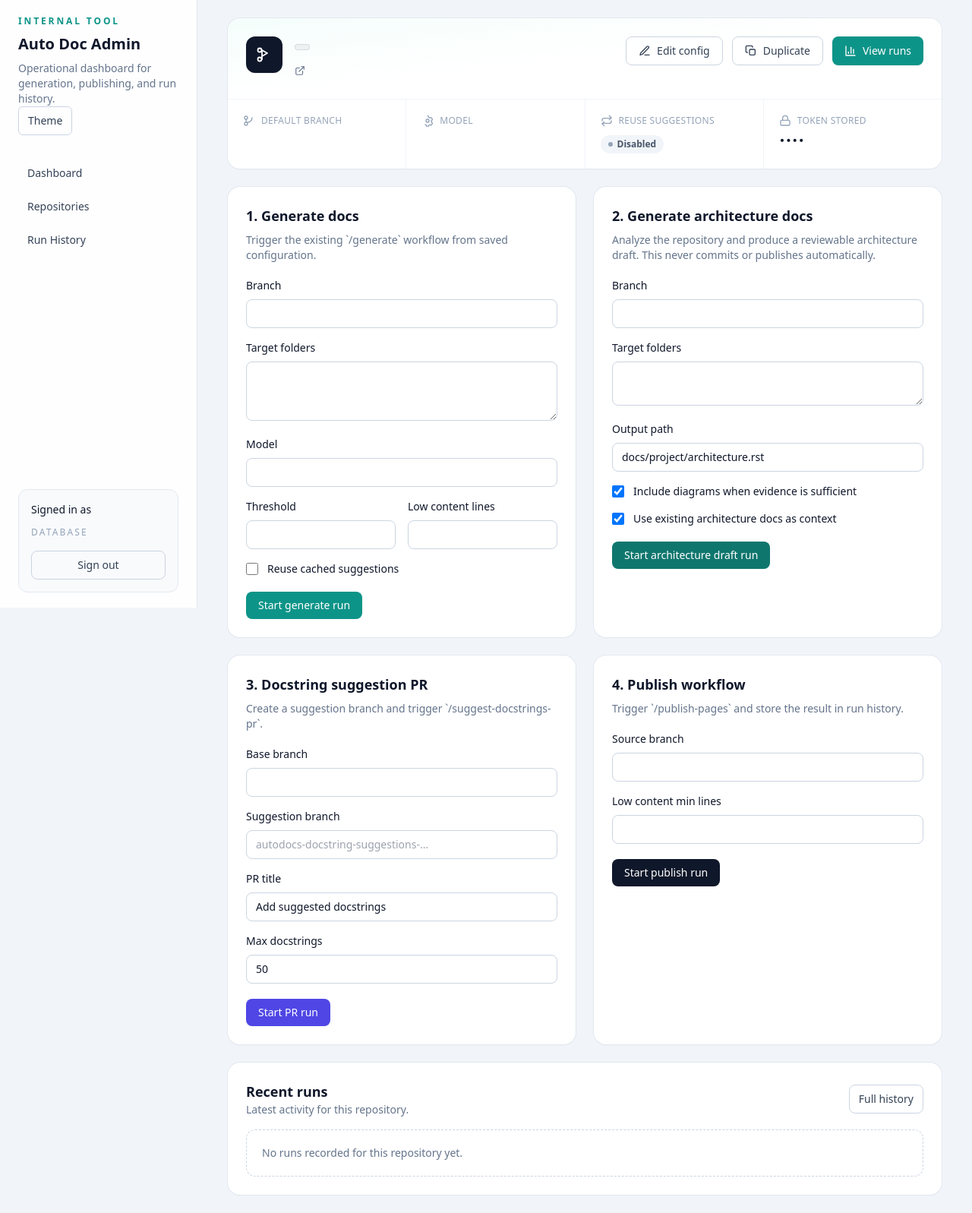
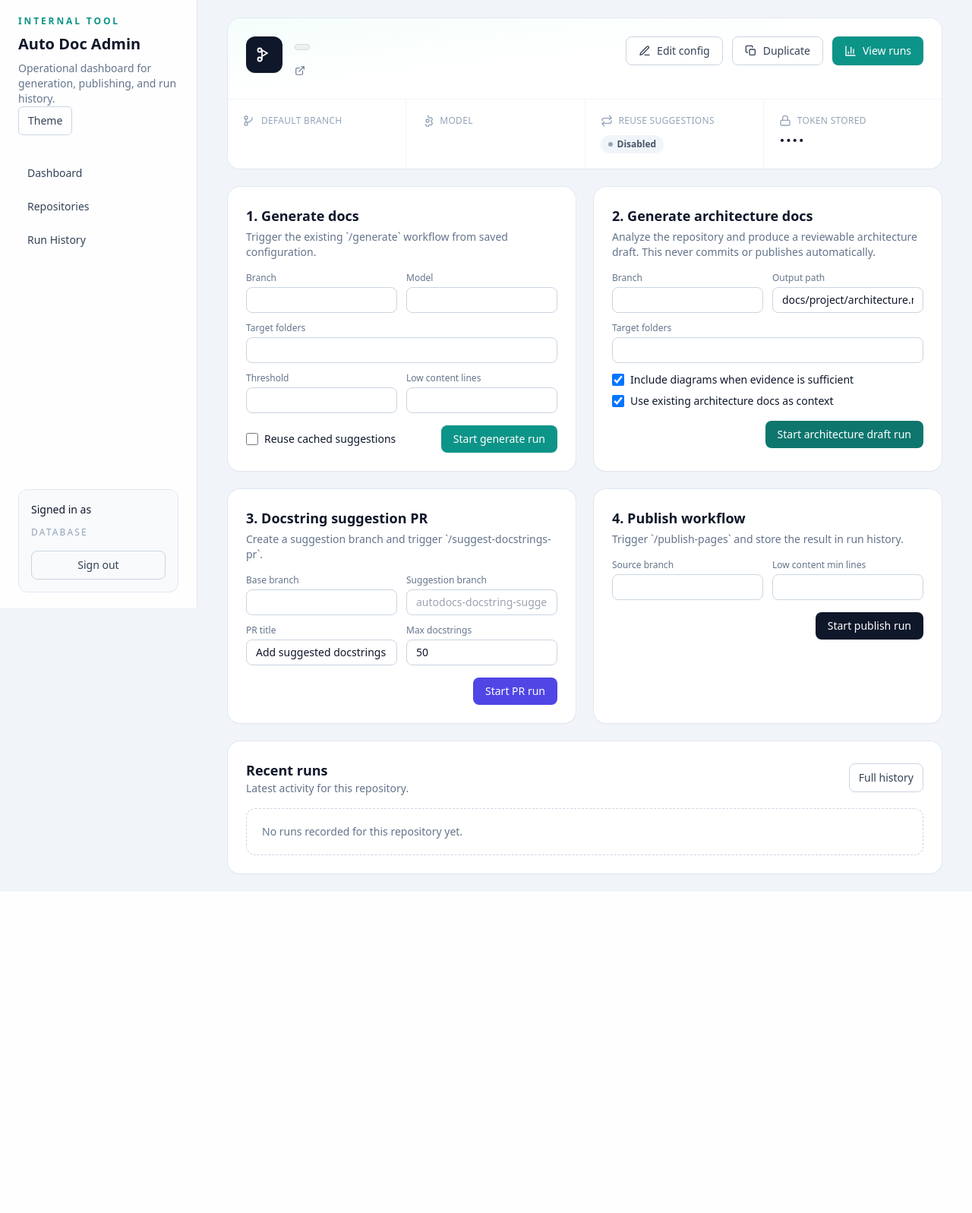
Before and after one commit to Digital-Metabolic-Twin-Centre/autodoc, a FastAPI app: template src/templates/admin/repositories/detail.html in a window 1280 px wide. Shown: the whole page at 76% size. After the commit the page ends 1174 px from the top, so only its background shows below. Run offline with FastAPI, Linux system fonts and the light colour scheme; the template is opened without the code that fills it, so the values that code supplies are empty; some libraries are stand-ins or nearby versions.

Commit message:
chore: redesign of repositories page card section

```diff
--- a/src/templates/admin/repositories/detail.html
+++ b/src/templates/admin/repositories/detail.html
@@ -143,134 +143,150 @@
       class="rounded-2xl bg-white p-6 shadow-sm ring-1 ring-slate-200 dark:bg-shell-900 dark:ring-slate-800">
       <input type="hidden" name="csrf_token" value="{{ csrf_token }}">
       <h3 class="text-lg font-semibold">1. Generate docs</h3>
-      <p class="mt-2 text-sm text-slate-500 dark:text-slate-400">Trigger the existing `/generate` workflow from saved
+      <p class="mt-1 text-sm text-slate-500 dark:text-slate-400">Trigger the existing `/generate` workflow from saved
         configuration.</p>
-      <div class="mt-5 space-y-4">
+      <div class="mt-4 space-y-3">
+        <div class="grid gap-3 sm:grid-cols-2">
           <label class="block text-sm">
-          <span class="mb-2 block font-medium">Branch</span>
+            <span class="mb-1 block text-xs font-medium text-slate-500 dark:text-slate-400">Branch</span>
             <input name="branch" value="{{ repository.default_branch }}"
-            class="w-full rounded-lg border border-slate-300 bg-white px-3 py-2 dark:border-slate-700 dark:bg-shell-800" />
+              class="w-full rounded-lg border border-slate-300 bg-white px-3 py-1.5 dark:border-slate-700 dark:bg-shell-800" />
           </label>
           <label class="block text-sm">
-          <span class="mb-2 block font-medium">Target folders</span>
-          <textarea name="target_folders" rows="3"
-            class="w-full rounded-lg border border-slate-300 bg-white px-3 py-2 dark:border-slate-700 dark:bg-shell-800">{{ repository.target_folders|join(', ') }}</textarea>
+            <span class="mb-1 block text-xs font-medium text-slate-500 dark:text-slate-400">Model</span>
+            <input name="preferred_model" value="{{ repository.preferred_model }}"
+              class="w-full rounded-lg border border-slate-300 bg-white px-3 py-1.5 dark:border-slate-700 dark:bg-shell-800" />
+          </label>
+        </div>
+        <label class="block text-sm">
+          <span class="mb-1 block text-xs font-medium text-slate-500 dark:text-slate-400">Target folders</span>
+          <input name="target_folders" value="{{ repository.target_folders|join(', ') }}"
+            class="w-full rounded-lg border border-slate-300 bg-white px-3 py-1.5 dark:border-slate-700 dark:bg-shell-800" />
+        </label>
+        <div class="grid gap-3 sm:grid-cols-2">
+          <label class="block text-sm">
+            <span class="mb-1 block text-xs font-medium text-slate-500 dark:text-slate-400">Threshold</span>
+            <input type="number" step="0.05" min="0" max="1" name="docstring_threshold"
+              value="{{ repository.docstring_threshold }}"
+              class="w-full rounded-lg border border-slate-300 bg-white px-3 py-1.5 dark:border-slate-700 dark:bg-shell-800" />
           </label>
           <label class="block text-sm">
-          <span class="mb-2 block font-medium">Model</span>
-          <input name="preferred_model" value="{{ repository.preferred_model }}"
-            class="w-full rounded-lg border border-slate-300 bg-white px-3 py-2 dark:border-slate-700 dark:bg-shell-800" />
-        </label>
-        <div class="grid gap-4 sm:grid-cols-2">
-          <label class="block text-sm">
-            <span class="mb-2 block font-medium">Threshold</span>
-            <input type="number" step="0.05" min="0" max="1" name="docstring_threshold"
-              value="{{ repository.docstring_threshold }}"
-              class="w-full rounded-lg border border-slate-300 bg-white px-3 py-2 dark:border-slate-700 dark:bg-shell-800" />
-          </label>
-          <label class="block text-sm">
-            <span class="mb-2 block font-medium">Low content lines</span>
+            <span class="mb-1 block text-xs font-medium text-slate-500 dark:text-slate-400">Low content lines</span>
             <input type="number" min="0" name="low_content_min_lines" value="{{ repository.low_content_min_lines }}"
-              class="w-full rounded-lg border border-slate-300 bg-white px-3 py-2 dark:border-slate-700 dark:bg-shell-800" />
+              class="w-full rounded-lg border border-slate-300 bg-white px-3 py-1.5 dark:border-slate-700 dark:bg-shell-800" />
           </label>
         </div>
-        <label class="flex items-center gap-3 text-sm">
+      </div>
+      <div class="mt-4 flex items-center justify-between gap-3">
+        <label class="flex items-center gap-2 text-sm">
           <input type="checkbox" name="reuse_doc" value="true" {% if repository.reuse_doc %}checked{% endif %}
             class="h-4 w-4 rounded border-slate-300 text-teal-600 focus:ring-teal-600 dark:border-slate-700" />
           <span>Reuse cached suggestions</span>
         </label>
+        <button class="shrink-0 rounded-lg bg-teal-600 px-4 py-2 text-sm font-medium text-white transition hover:bg-teal-500 focus:outline-none focus:ring-2 focus:ring-teal-500/30 dark:bg-teal-400 dark:text-slate-950 dark:hover:bg-teal-300">Start generate run</button>
       </div>
-      <button class="mt-5 rounded-lg bg-teal-600 px-4 py-2 text-sm font-medium text-white transition hover:bg-teal-500 focus:outline-none focus:ring-2 focus:ring-teal-500/30 dark:bg-teal-400 dark:text-slate-950 dark:hover:bg-teal-300">Start generate run</button>
     </form>
 
     <form method="post" action="/admin/repositories/{{ repository.id }}/generate-architecture-docs"
       class="rounded-2xl bg-white p-6 shadow-sm ring-1 ring-slate-200 dark:bg-shell-900 dark:ring-slate-800">
       <input type="hidden" name="csrf_token" value="{{ csrf_token }}">
       <h3 class="text-lg font-semibold">2. Generate architecture docs</h3>
-      <p class="mt-2 text-sm text-slate-500 dark:text-slate-400">Analyze the repository and produce a reviewable
+      <p class="mt-1 text-sm text-slate-500 dark:text-slate-400">Analyze the repository and produce a reviewable
         architecture draft. This never commits or publishes automatically.</p>
-      <div class="mt-5 space-y-4">
+      <div class="mt-4 space-y-3">
+        <div class="grid gap-3 sm:grid-cols-2">
           <label class="block text-sm">
-          <span class="mb-2 block font-medium">Branch</span>
+            <span class="mb-1 block text-xs font-medium text-slate-500 dark:text-slate-400">Branch</span>
             <input name="branch" value="{{ repository.default_branch }}"
-            class="w-full rounded-lg border border-slate-300 bg-white px-3 py-2 dark:border-slate-700 dark:bg-shell-800" />
+              class="w-full rounded-lg border border-slate-300 bg-white px-3 py-1.5 dark:border-slate-700 dark:bg-shell-800" />
           </label>
           <label class="block text-sm">
-          <span class="mb-2 block font-medium">Target folders</span>
-          <textarea name="target_folders" rows="2"
-            class="w-full rounded-lg border border-slate-300 bg-white px-3 py-2 dark:border-slate-700 dark:bg-shell-800">{{ repository.target_folders|join(', ') }}</textarea>
+            <span class="mb-1 block text-xs font-medium text-slate-500 dark:text-slate-400">Output path</span>
+            <input name="output_path" value="docs/project/architecture.rst"
+              class="w-full rounded-lg border border-slate-300 bg-white px-3 py-1.5 dark:border-slate-700 dark:bg-shell-800" />
           </label>
+        </div>
         <label class="block text-sm">
-          <span class="mb-2 block font-medium">Output path</span>
-          <input name="output_path" value="docs/project/architecture.rst"
-            class="w-full rounded-lg border border-slate-300 bg-white px-3 py-2 dark:border-slate-700 dark:bg-shell-800" />
+          <span class="mb-1 block text-xs font-medium text-slate-500 dark:text-slate-400">Target folders</span>
+          <input name="target_folders" value="{{ repository.target_folders|join(', ') }}"
+            class="w-full rounded-lg border border-slate-300 bg-white px-3 py-1.5 dark:border-slate-700 dark:bg-shell-800" />
         </label>
-        <label class="flex items-center gap-3 text-sm">
+        <div class="flex flex-wrap gap-x-6 gap-y-2">
+          <label class="flex items-center gap-2 text-sm">
             <input type="checkbox" name="include_diagrams" value="true" checked
               class="h-4 w-4 rounded border-slate-300 text-teal-600 focus:ring-teal-600 dark:border-slate-700" />
             <span>Include diagrams when evidence is sufficient</span>
           </label>
-        <label class="flex items-center gap-3 text-sm">
+          <label class="flex items-center gap-2 text-sm">
             <input type="checkbox" name="reuse_existing_docs" value="true" checked
               class="h-4 w-4 rounded border-slate-300 text-teal-600 focus:ring-teal-600 dark:border-slate-700" />
             <span>Use existing architecture docs as context</span>
           </label>
         </div>
-      <button class="mt-5 rounded-lg bg-teal-700 px-4 py-2 text-sm font-medium text-white transition hover:bg-teal-600 focus:outline-none focus:ring-2 focus:ring-teal-500/30 dark:bg-teal-400 dark:text-slate-950 dark:hover:bg-teal-300">Start architecture
-        draft run</button>
+      </div>
+      <div class="mt-4 flex justify-end">
+        <button class="rounded-lg bg-teal-700 px-4 py-2 text-sm font-medium text-white transition hover:bg-teal-600 focus:outline-none focus:ring-2 focus:ring-teal-500/30 dark:bg-teal-400 dark:text-slate-950 dark:hover:bg-teal-300">Start architecture draft run</button>
+      </div>
     </form>
 
     <form id="suggest-pr" method="post" action="/admin/repositories/{{ repository.id }}/suggest-pr"
       class="rounded-2xl bg-white p-6 shadow-sm ring-1 ring-slate-200 dark:bg-shell-900 dark:ring-slate-800">
       <input type="hidden" name="csrf_token" value="{{ csrf_token }}">
       <h3 class="text-lg font-semibold">3. Docstring suggestion PR</h3>
-      <p class="mt-2 text-sm text-slate-500 dark:text-slate-400">Create a suggestion branch and trigger
+      <p class="mt-1 text-sm text-slate-500 dark:text-slate-400">Create a suggestion branch and trigger
         `/suggest-docstrings-pr`.</p>
-      <div class="mt-5 space-y-4">
+      <div class="mt-4 space-y-3">
+        <div class="grid gap-3 sm:grid-cols-2">
           <label class="block text-sm">
-          <span class="mb-2 block font-medium">Base branch</span>
+            <span class="mb-1 block text-xs font-medium text-slate-500 dark:text-slate-400">Base branch</span>
             <input name="base_branch" value="{{ repository.default_branch }}"
-            class="w-full rounded-lg border border-slate-300 bg-white px-3 py-2 dark:border-slate-700 dark:bg-shell-800" />
+              class="w-full rounded-lg border border-slate-300 bg-white px-3 py-1.5 dark:border-slate-700 dark:bg-shell-800" />
           </label>
           <label class="block text-sm">
-          <span class="mb-2 block font-medium">Suggestion branch</span>
+            <span class="mb-1 block text-xs font-medium text-slate-500 dark:text-slate-400">Suggestion branch</span>
             <input name="suggestion_branch" value="" placeholder="autodocs-docstring-suggestions-..."
-            class="w-full rounded-lg border border-slate-300 bg-white px-3 py-2 dark:border-slate-700 dark:bg-shell-800" />
+              class="w-full rounded-lg border border-slate-300 bg-white px-3 py-1.5 dark:border-slate-700 dark:bg-shell-800" />
+          </label>
+        </div>
+        <div class="grid gap-3 sm:grid-cols-2">
+          <label class="block text-sm">
+            <span class="mb-1 block text-xs font-medium text-slate-500 dark:text-slate-400">PR title</span>
+            <input name="title" value="Add suggested docstrings"
+              class="w-full rounded-lg border border-slate-300 bg-white px-3 py-1.5 dark:border-slate-700 dark:bg-shell-800" />
           </label>
           <label class="block text-sm">
-          <span class="mb-2 block font-medium">PR title</span>
-          <input name="title" value="Add suggested docstrings"
-            class="w-full rounded-lg border border-slate-300 bg-white px-3 py-2 dark:border-slate-700 dark:bg-shell-800" />
-        </label>
-        <label class="block text-sm">
-          <span class="mb-2 block font-medium">Max docstrings</span>
+            <span class="mb-1 block text-xs font-medium text-slate-500 dark:text-slate-400">Max docstrings</span>
             <input type="number" min="1" name="max_docstrings" value="50"
-            class="w-full rounded-lg border border-slate-300 bg-white px-3 py-2 dark:border-slate-700 dark:bg-shell-800" />
+              class="w-full rounded-lg border border-slate-300 bg-white px-3 py-1.5 dark:border-slate-700 dark:bg-shell-800" />
           </label>
         </div>
-      <button class="mt-5 rounded-lg bg-indigo-600 px-4 py-2 text-sm font-medium text-white transition hover:bg-indigo-500 focus:outline-none focus:ring-2 focus:ring-indigo-500/30 dark:bg-indigo-400 dark:text-slate-950 dark:hover:bg-indigo-300">Start PR run</button>
+      </div>
+      <div class="mt-4 flex justify-end">
+        <button class="rounded-lg bg-indigo-600 px-4 py-2 text-sm font-medium text-white transition hover:bg-indigo-500 focus:outline-none focus:ring-2 focus:ring-indigo-500/30 dark:bg-indigo-400 dark:text-slate-950 dark:hover:bg-indigo-300">Start PR run</button>
+      </div>
     </form>
     <form method="post" action="/admin/repositories/{{ repository.id }}/publish"
       class="rounded-2xl bg-white p-6 shadow-sm ring-1 ring-slate-200 dark:bg-shell-900 dark:ring-slate-800">
       <input type="hidden" name="csrf_token" value="{{ csrf_token }}">
       <h3 class="text-lg font-semibold">4. Publish workflow</h3>
-      <p class="mt-2 text-sm text-slate-500 dark:text-slate-400">Trigger `/publish-pages` and store the result in run
+      <p class="mt-1 text-sm text-slate-500 dark:text-slate-400">Trigger `/publish-pages` and store the result in run
         history.</p>
-      <div class="mt-5 space-y-4">
+      <div class="mt-4 grid gap-3 sm:grid-cols-2">
         <label class="block text-sm">
-          <span class="mb-2 block font-medium">Source branch</span>
+          <span class="mb-1 block text-xs font-medium text-slate-500 dark:text-slate-400">Source branch</span>
           <input name="branch" value="{{ repository.default_branch }}"
-            class="w-full rounded-lg border border-slate-300 bg-white px-3 py-2 dark:border-slate-700 dark:bg-shell-800" />
+            class="w-full rounded-lg border border-slate-300 bg-white px-3 py-1.5 dark:border-slate-700 dark:bg-shell-800" />
         </label>
         <label class="block text-sm">
-          <span class="mb-2 block font-medium">Low content min lines</span>
+          <span class="mb-1 block text-xs font-medium text-slate-500 dark:text-slate-400">Low content min lines</span>
           <input type="number" min="0" name="low_content_min_lines" value="{{ repository.low_content_min_lines }}"
-            class="w-full rounded-lg border border-slate-300 bg-white px-3 py-2 dark:border-slate-700 dark:bg-shell-800" />
+            class="w-full rounded-lg border border-slate-300 bg-white px-3 py-1.5 dark:border-slate-700 dark:bg-shell-800" />
         </label>
       </div>
+      <div class="mt-4 flex justify-end">
         <button
-        class="mt-5 rounded-lg bg-slate-900 px-4 py-2 text-sm font-medium text-white transition hover:bg-slate-700 focus:outline-none focus:ring-2 focus:ring-slate-500/30 dark:bg-slate-100 dark:text-slate-900 dark:hover:bg-white">Start
-        publish run</button>
+          class="rounded-lg bg-slate-900 px-4 py-2 text-sm font-medium text-white transition hover:bg-slate-700 focus:outline-none focus:ring-2 focus:ring-slate-500/30 dark:bg-slate-100 dark:text-slate-900 dark:hover:bg-white">Start publish run</button>
+      </div>
     </form>
   </section>
 
```
Lines whose indentation alone changed are shown as unchanged.
